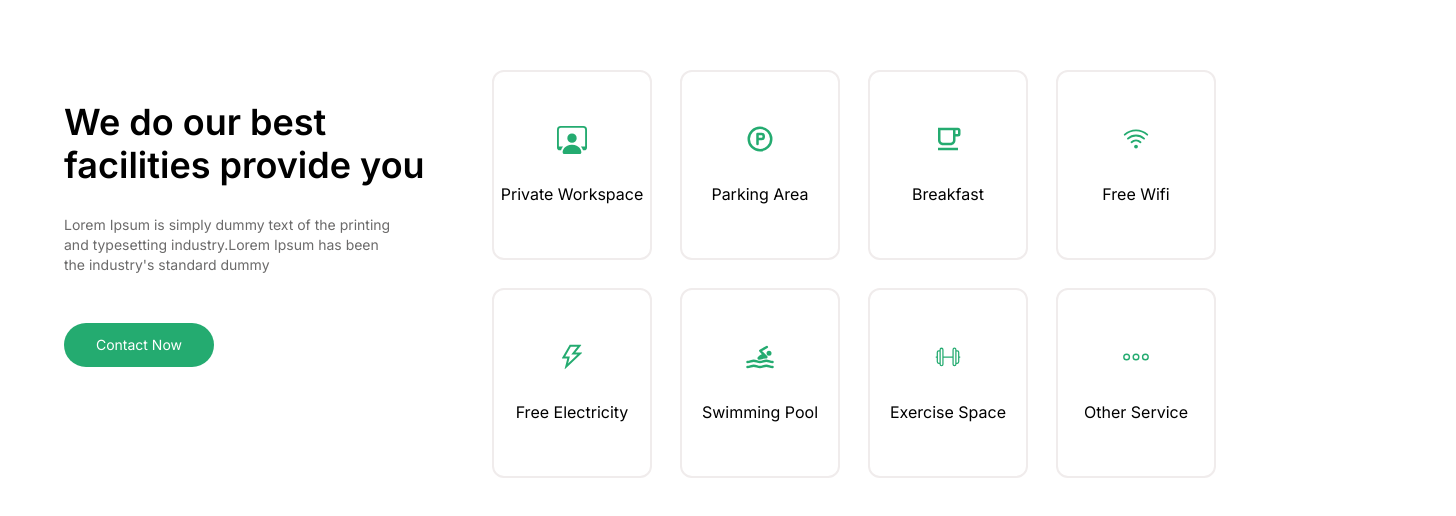
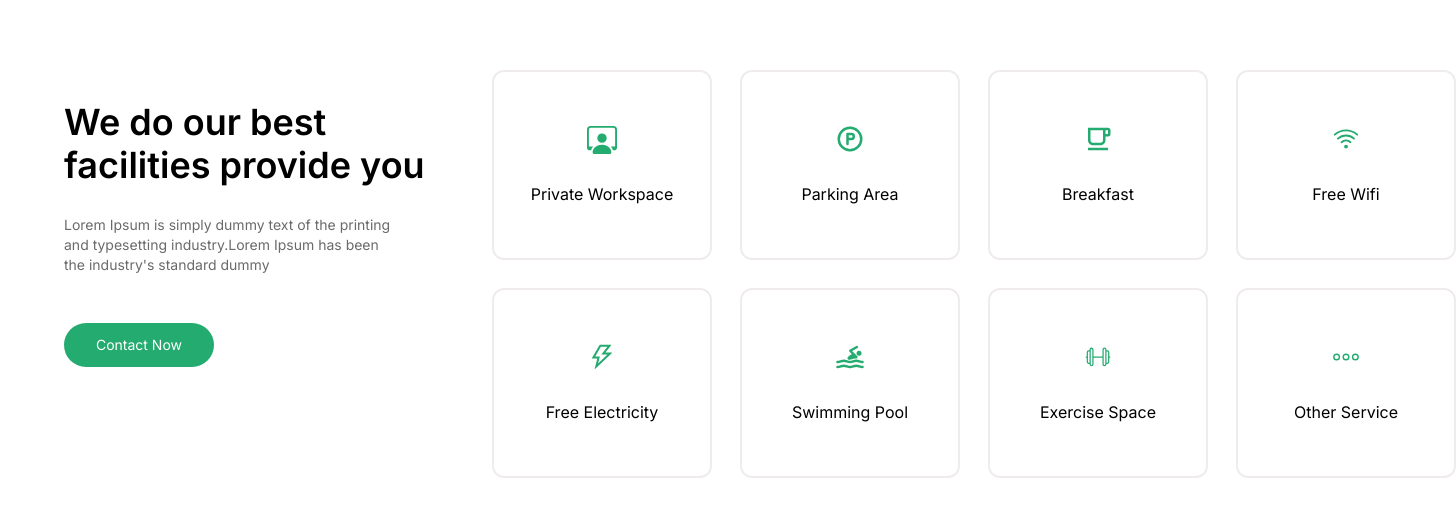
Before and after one commit to Varshil-B-Shah/DJCSI_WebTask_VarshilShah, a Next.js app: page / in a window 1280 px wide. Shown: the part 1458-1974 px from the top of the page, 1456 px wide, since content can reach past the window. Built offline with nearby package versions, Linux system fonts and the light colour scheme.

Commit message:
overflow-hidden removed from facilities

```diff
--- a/components/Facilities.tsx
+++ b/components/Facilities.tsx
@@ -27,7 +27,7 @@ const Facilities = () => {
               Contact Now
             </button>
           </div>
-          <div className="w-full overflow-hidden">
+          <div className="w-full">
             <div className="lg:flex grid grid-flow-row md:grid-cols-2 flex-col gap-3 lg:gap-7">
               <div className="lg:flex grid grid-cols-2 gap-3 lg:gap-7 justify-center items-center lg:justify-between">
                 <div className="border-[#f0ecec] border-2 hover:scale-105 hover:shadow-xl transition-all duration-300 cursor-pointer rounded-xl lg:h-[190px] md:h-[190px] h-[150px] w-[170px] md:w-[180px] lg:w-[220px] gap-7 items-center justify-center  flex flex-col">
```
